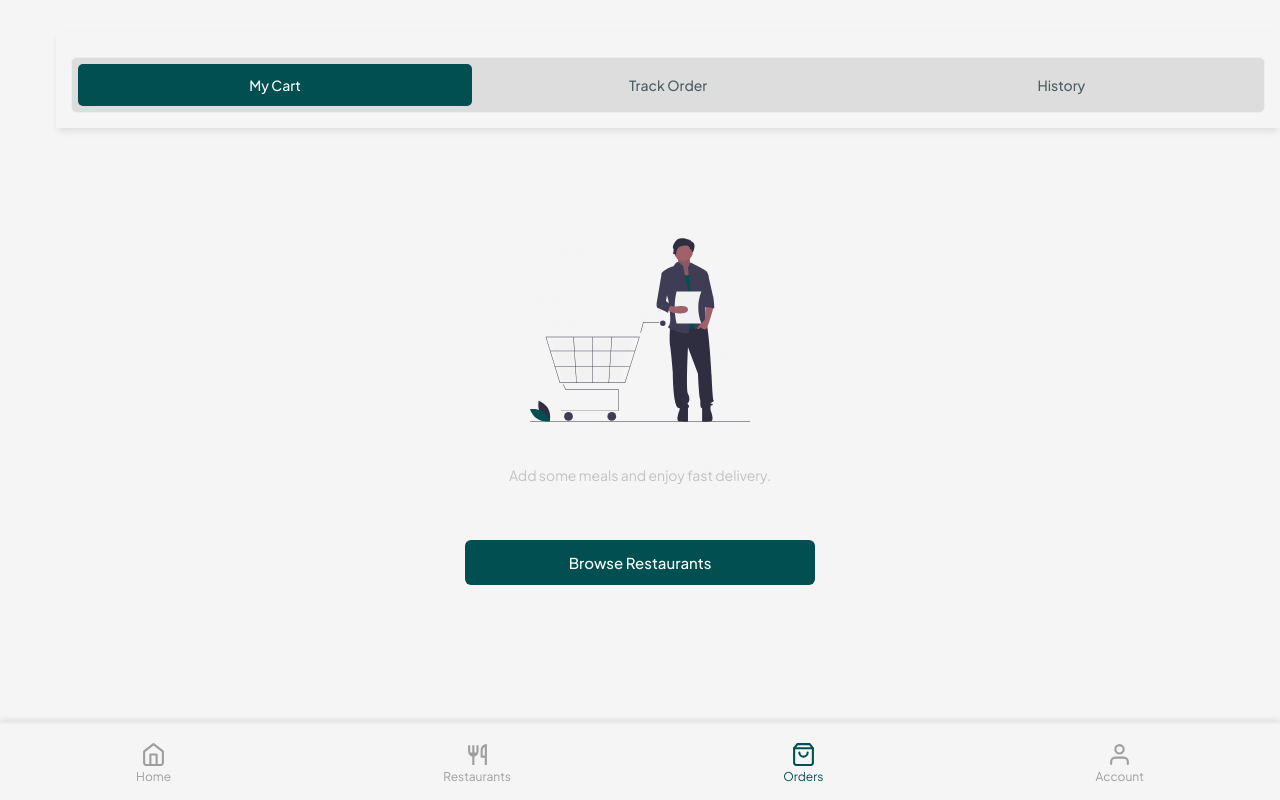
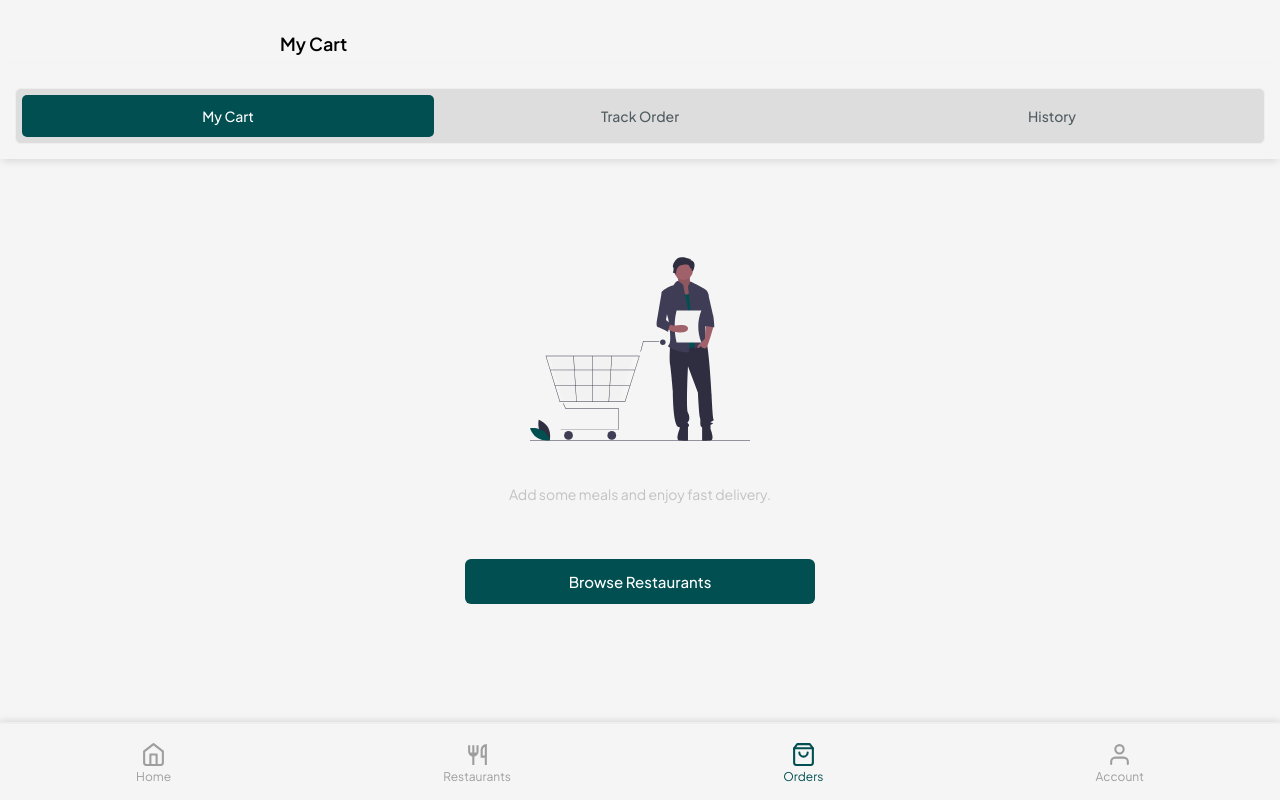
Before and after one commit to ay30bg/droppa, a React (Create React App) app: page /orders in a window 1280 px wide. Built offline with nearby package versions, Linux system fonts and the light colour scheme.

Commit message:
Update header.css

```diff
--- a/src/styles/header.css
+++ b/src/styles/header.css
@@ -12,15 +12,18 @@
 
 /* ================= ORDERS HEADER VARIANT ================= */
 
-.droppa-header--orders {
-  justify-content: flex-start;
+/* ================= ORDERS HEADER WITH TABS ================= */
+
+.droppa-header--with-tabs {
+  flex-direction: column;
+  align-items: flex-start;
+  padding-bottom: 0;
 }
 
 .orders-title {
-  margin-right: -8px;
   font-size: 18px;
   font-weight: 600;
-  color: #111;
+  margin-bottom: 8px;
 }
 
 /* --- Location Picker --- */
```
